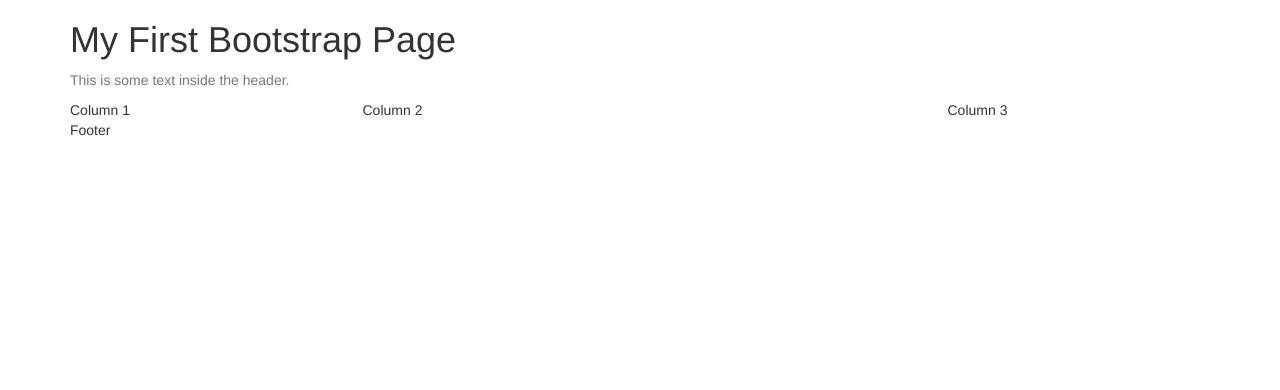
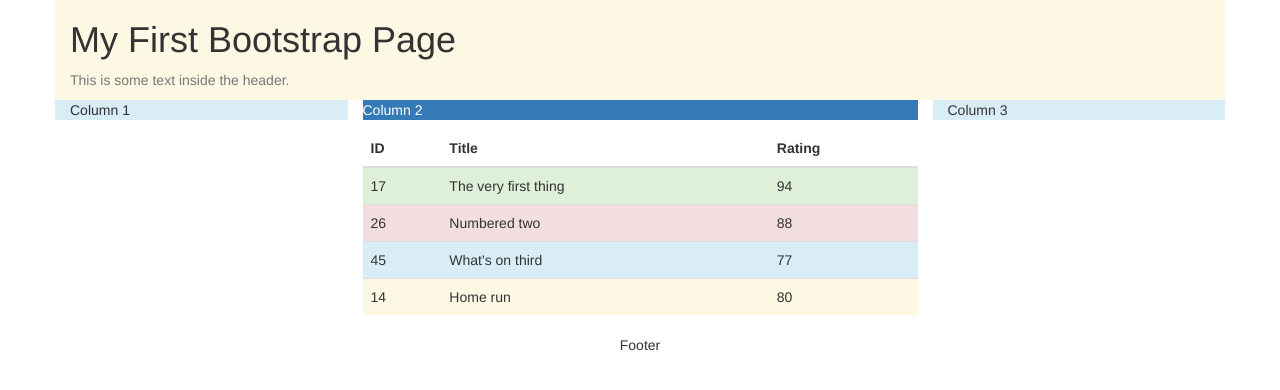
Before and after one commit to YetAnotherJonWilson/bootstrap_playground, a plain HTML site: page index.html in a window 1280 px wide. Drawn offline with nearby package versions, Linux system fonts and the light colour scheme.

Commit message:
playing with tables and bg colors

```diff
--- a/index.html
+++ b/index.html
@@ -13,18 +13,51 @@
 <div class="container">
 
     <div class="row">
-    <header class="col-lg-12 col-md-12 col-sm-12 col-es-12">
+    <header class="col-lg-12 col-md-12 col-sm-12 col-es-12 bg-warning">
       <h1>My First Bootstrap Page</h1>
       <p class="text-muted">This is some text inside the header.</p>
     </header>
     </div>
 <div class="row">
-  <div class="col-lg-3 col-md-3 col-sm-12 col-es-12">Column 1</div>
-  <div class="col-lg-6 col-md-6 col-sm-12 col-es-12">Column 2</div>
-  <div class="col-lg-3 col-md-3 col-sm-12 col-es-12">Column 3</div>
+  <div class="col-lg-3 col-md-3 col-sm-12 col-es-12 bg-info">Column 1</div>
+  <div class="col-lg-6 col-md-6 col-sm-12 col-es-12">
+    <p class="bg-primary">Column 2</p>
+    <table class="table">
+      <thead>
+        <tr>
+          <th>ID</th>
+          <th>Title</th>
+          <th>Rating</th>
+        </tr>
+      </thead>
+      <tbody>
+        <tr class="success">
+          <td>17</td>
+          <td>The very first thing</td>
+          <td>94</td>
+        </tr>
+        <tr class="danger">
+          <td>26</td>
+          <td>Numbered two</td>
+          <td>88</td>
+        </tr>
+        <tr class="info">
+          <td>45</td>
+          <td>What's on third</td>
+          <td>77</td>
+        </tr>
+        <tr class="warning">
+          <td>14</td>
+          <td>Home run</td>
+          <td>80</td>
+        </tr>
+      </tbody>
+    </table>
+  </div>
+  <div class="col-lg-3 col-md-3 col-sm-12 col-es-12 bg-info">Column 3</div>
 </div>
 <div class="row">
-  <div class="col-lg-12 col-md-12 col-sm-12 col-es-12">Footer</div>
+  <div class="col-lg-12 col-md-12 col-sm-12 col-es-12 text-center">Footer</div>
 </div>
 </div>
 
```
